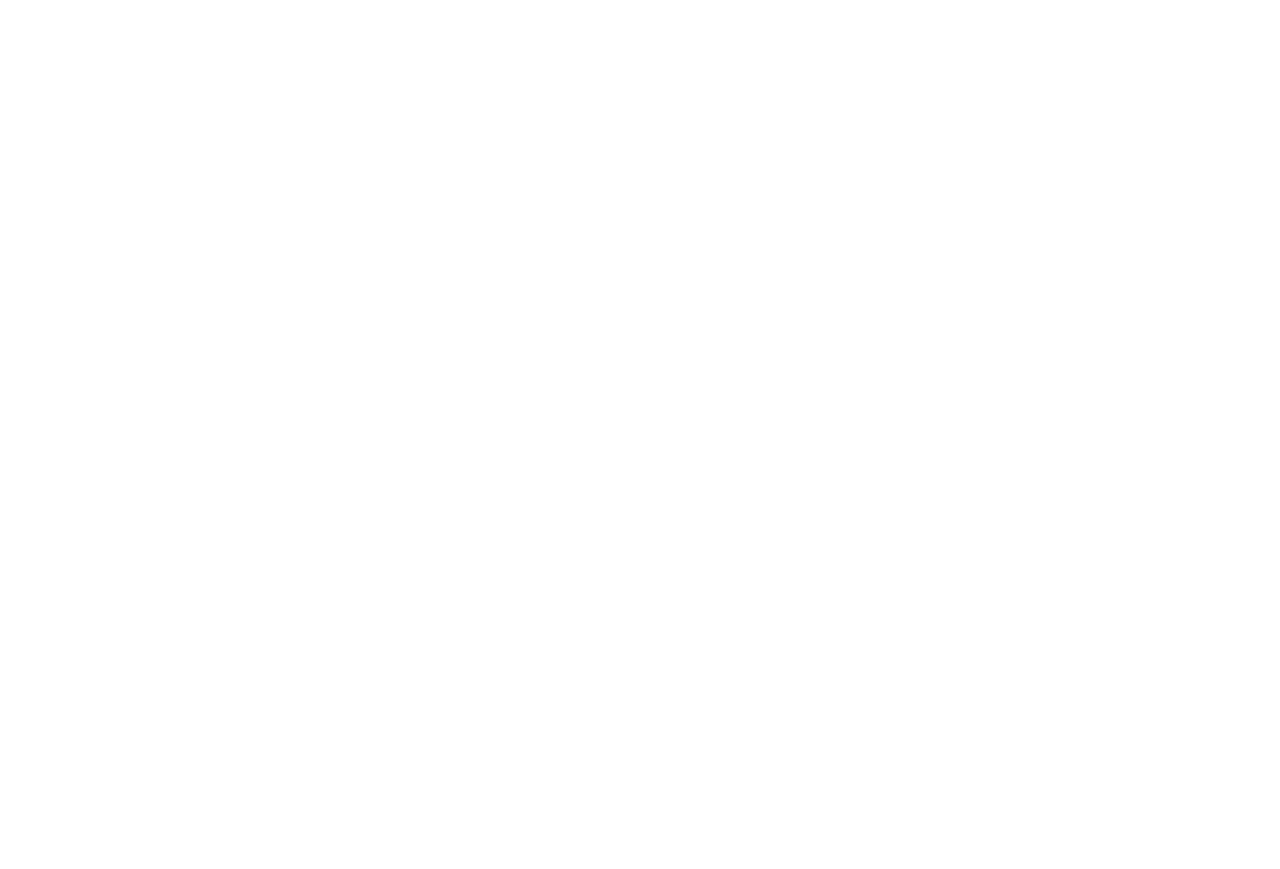
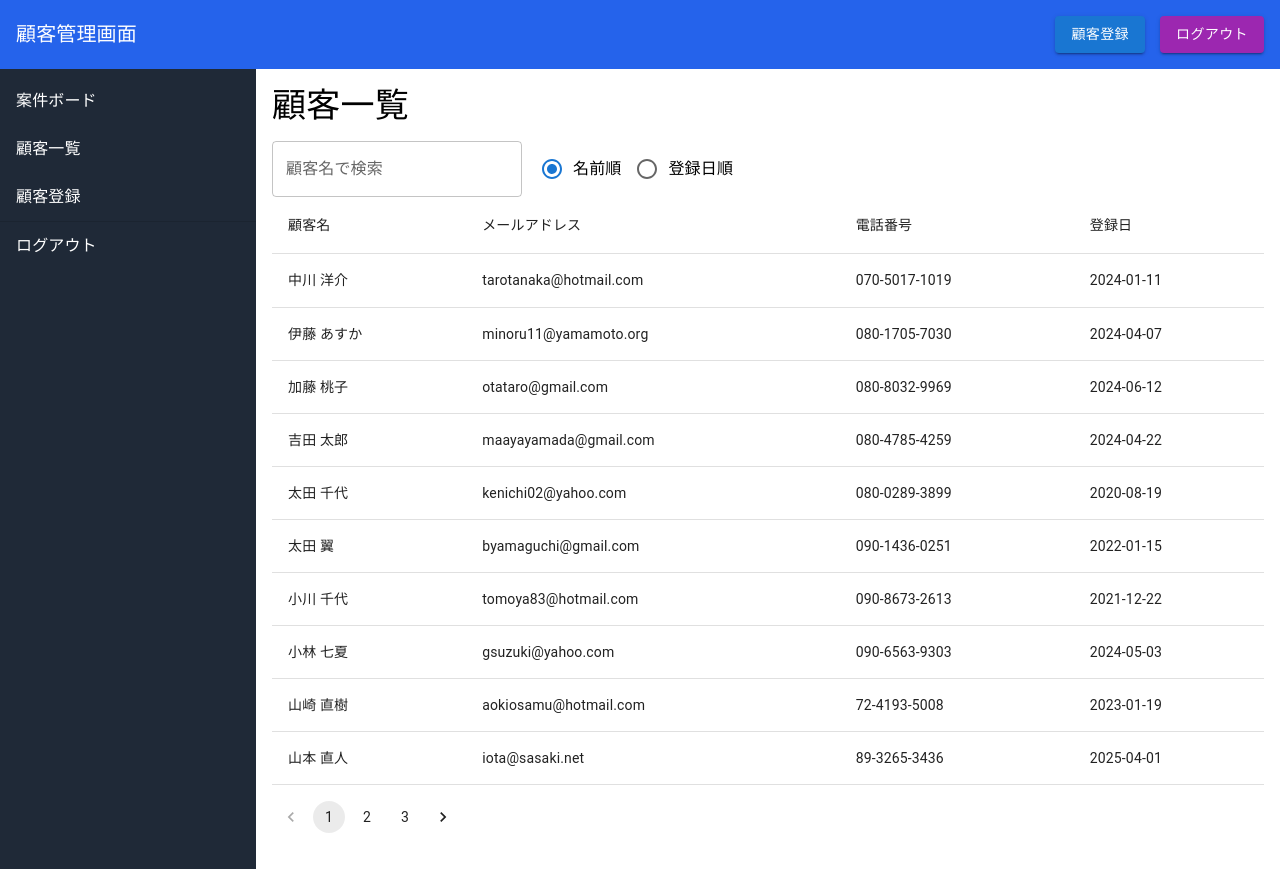
Before and after one commit to Don-drews/fanrepeat-task, a React (Create React App) app: page /home in a window 1280 px wide. Before the commit this address had no page. Before the commit the page ends 800 px from the top, so only its background shows below. Built offline with nearby package versions, Linux system fonts and the light colour scheme.

Commit message:
・ヘッダーとサイドバーの作成 ・遷移先の設定

```diff
--- a/src/App.tsx
+++ b/src/App.tsx
@@ -1,12 +1,16 @@
 import Login from "./components/Login";
-import CustomerList from "./components/CustomerList";
 import { Route, Routes } from "react-router-dom";
+import Home from "./pages/Home";
+import CustomerRegisterPage from "./pages/CustomerRegisterPage";
+import Dashboard from "./pages/Dashboard";
 
 const App = () => {
   return (
     <Routes>
       <Route path="/" element={<Login />} />
-      <Route path="/customer-list" element={<CustomerList />} />
+      <Route path="/home" element={<Home />} />
+      <Route path="/dashboard" element={<Dashboard />} />
+      <Route path="/customer-register" element={<CustomerRegisterPage />} />
     </Routes>
   );
 };
--- /dev/null
+++ b/src/components/Header.tsx
@@ -0,0 +1,26 @@
+import React from "react";
+import { Box, Button, Typography } from "@mui/material";
+
+const Header: React.FC = () => {
+  return (
+    <Box className="bg-blue-600 p-4 flex justify-between items-center text-white">
+      <Typography variant="h6" className="font-semibold">
+        顧客管理画面
+      </Typography>
+      <Box>
+        <Button
+          variant="contained"
+          color="primary"
+          sx={{ marginRight: "15px" }}
+        >
+          顧客登録
+        </Button>
+        <Button variant="contained" color="secondary">
+          ログアウト
+        </Button>
+      </Box>
+    </Box>
+  );
+};
+
+export default Header;
--- a/src/components/Login.tsx
+++ b/src/components/Login.tsx
@@ -64,7 +64,8 @@
               </Button>
             </div>
             <div className="">
-              <Link to={"/customer-list"}>
+              {/* <Link to={"/customer-list"}> */}
+              <Link to={"/home"}>
                 <Button
                   variant="outlined"
                   size="large"
--- /dev/null
+++ b/src/components/Sidebar.tsx
@@ -0,0 +1,27 @@
+import React from "react";
+import { Box, List, ListItem, ListItemText, Divider } from "@mui/material";
+import { Link } from "react-router-dom";
+
+const Sidebar: React.FC = () => {
+  return (
+    <Box className="w-64 bg-gray-800 text-white h-full">
+      <List>
+        <ListItem component={Link} to="/dashboard">
+          <ListItemText primary="案件ボード" />
+        </ListItem>
+        <ListItem component={Link} to="/home">
+          <ListItemText primary="顧客一覧" />
+        </ListItem>
+        <ListItem component={Link} to="/customer-register">
+          <ListItemText primary="顧客登録" />
+        </ListItem>
+        <Divider />
+        <ListItem component={Link} to="/">
+          <ListItemText primary="ログアウト" />
+        </ListItem>
+      </List>
+    </Box>
+  );
+};
+
+export default Sidebar;
--- /dev/null
+++ b/src/pages/CustomerRegisterPage.tsx
@@ -0,0 +1,20 @@
+import React from "react";
+import { Box } from "@mui/material";
+import Sidebar from "../components/Sidebar";
+import Header from "../components/Header";
+
+const CustomerRegisterPage: React.FC = () => {
+  return (
+    <>
+      <Header />
+      <Box className="flex h-screen">
+        {/* サイドバー */}
+        <Sidebar />
+        {/* メインコンテンツ */}
+        <Box className="flex-1">{/* 顧客登録 */}</Box>
+      </Box>
+    </>
+  );
+};
+
+export default CustomerRegisterPage;
--- /dev/null
+++ b/src/pages/Dashboard.tsx
@@ -0,0 +1,20 @@
+import React from "react";
+import { Box } from "@mui/material";
+import Sidebar from "../components/Sidebar";
+import Header from "../components/Header";
+
+const Dashboard: React.FC = () => {
+  return (
+    <>
+      <Header />
+      <Box className="flex h-screen">
+        {/* サイドバー */}
+        <Sidebar />
+        {/* メインコンテンツ */}
+        <Box className="flex-1">{/* 案件ボードの表示 */}</Box>
+      </Box>
+    </>
+  );
+};
+
+export default Dashboard;
--- /dev/null
+++ b/src/pages/Home.tsx
@@ -0,0 +1,27 @@
+import React from "react";
+import { Box } from "@mui/material";
+import Sidebar from "../components/Sidebar";
+import Header from "../components/Header";
+import CustomerList from "../components/CustomerList";
+
+const Home: React.FC = () => {
+  return (
+    <>
+      <Header />
+      <Box className="flex h-screen">
+        {/* サイドバー */}
+        <Sidebar />
+        {/* メインコンテンツ */}
+        <Box className="flex-1">
+          {/* ヘッダー */}
+          {/* <Header /> */}
+
+          {/* 顧客一覧の表示 */}
+          <CustomerList />
+        </Box>
+      </Box>
+    </>
+  );
+};
+
+export default Home;
```
